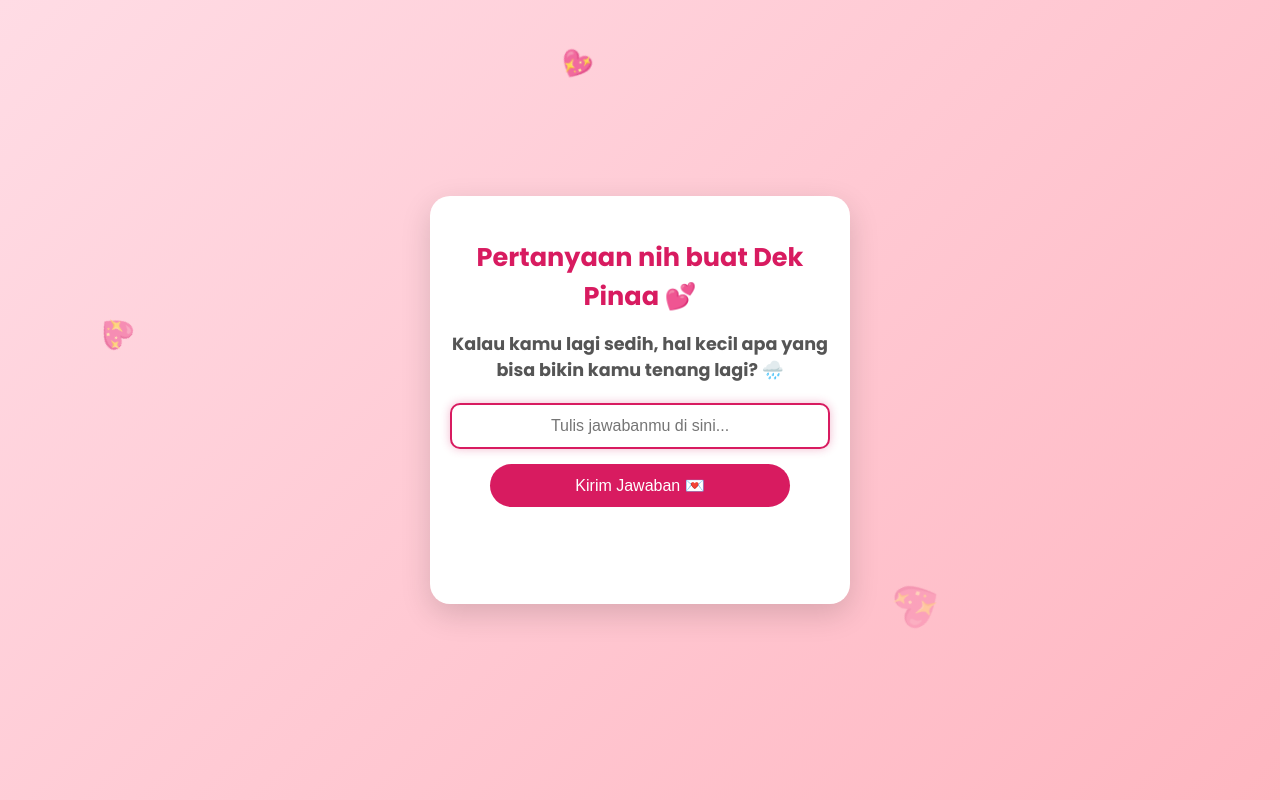
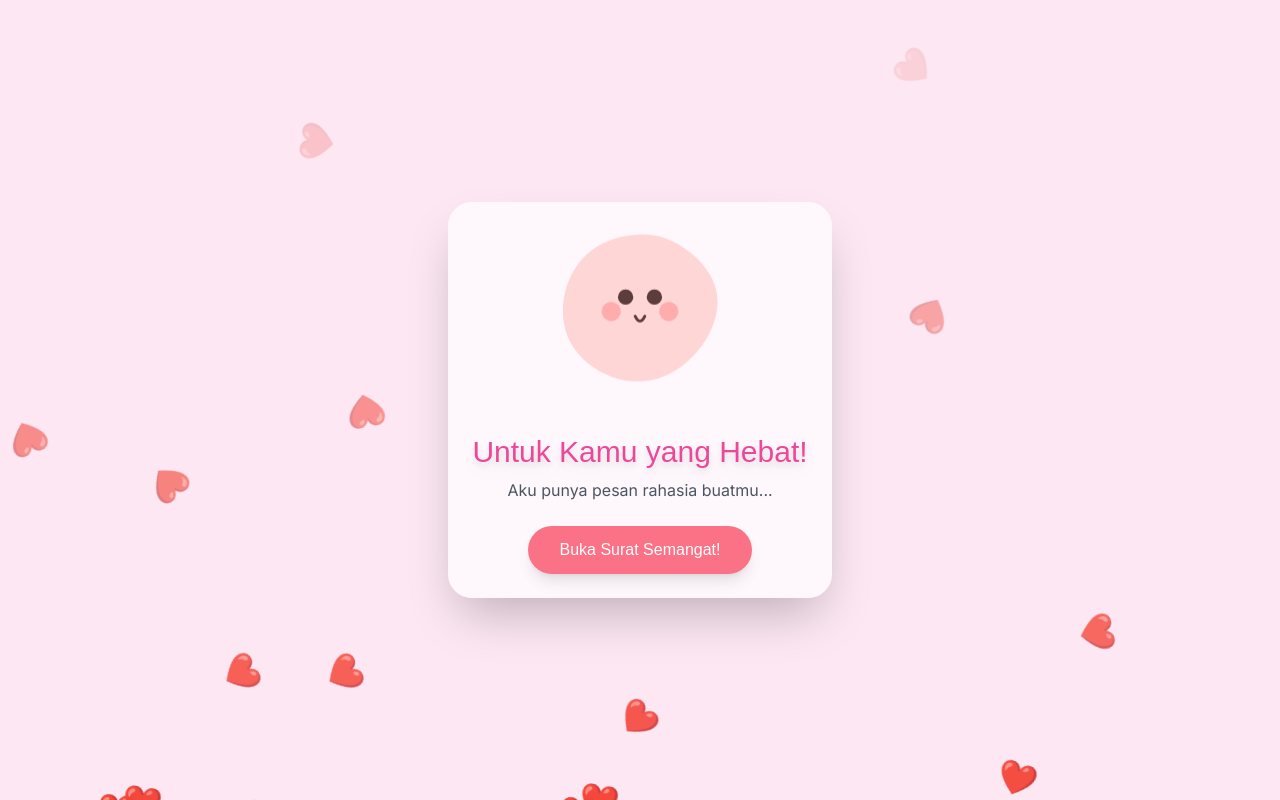
Before and after one commit to nakharir/pin, a plain HTML site: page index.html in a window 1280 px wide. Drawn offline with nearby package versions, Linux system fonts and the light colour scheme; a web font is replaced by a local one.

Commit message:
semangatt

```diff
--- a/index.html
+++ b/index.html
@@ -3,344 +3,194 @@
   <head>
     <meta charset="UTF-8" />
     <meta name="viewport" content="width=device-width, initial-scale=1.0" />
-    <title>Game Kenal Dek Pinaa Lebih Dalam 💘</title>
+    <title>Untuk Kamu yang Hebat!</title>
+    <script src="https://cdn.tailwindcss.com"></script>
+    <link rel="preconnect" href="https://fonts.googleapis.com" />
+    <link rel="preconnect" href="https://fonts.gstatic.com" crossorigin />
+    <link
+      href="https://fonts.googleapis.com/css2?family=Inter:wght@400;700&family=Mochiy+Pop+One&display=swap"
+      rel="stylesheet"
+    />
     <style>
-      @import url("https://fonts.googleapis.com/css2?family=Poppins:wght@400;600;700&display=swap");
-      * {
-        box-sizing: border-box;
+      body {
+        font-family: "Inter", sans-serif;
+        overflow: hidden; /* Mencegah scroll saat modal aktif */
       }
-      body {
-        font-family: "Poppins", sans-serif;
-        display: flex;
-        justify-content: center;
-        align-items: center;
-        min-height: 100vh;
-        margin: 0;
-        background: linear-gradient(135deg, #ffdce5, #ffb6c1);
-        padding: 20px;
+      .font-mochiy {
+        font-family: "Mochiy Pop One", sans-serif;
       }
-      .game-container {
-        background-color: #fff;
-        padding: 25px 20px;
-        border-radius: 20px;
-        box-shadow: 0 10px 30px rgba(0, 0, 0, 0.15);
-        text-align: center;
-        max-width: 420px;
-        width: 100%;
-        animation: fadeInUp 1s ease;
+      /* Animasi untuk karakter utama */
+      .float {
+        animation: float 3s ease-in-out infinite;
       }
-      h1 {
-        color: #d81b60;
-        font-weight: 700;
-        font-size: 1.6em;
-        margin-bottom: 10px;
-      }
-      h2 {
-        color: #555;
-        font-size: 1.1em;
-        margin-bottom: 20px;
-        transition: opacity 0.5s ease;
-      }
-      #answer-input {
-        width: 100%;
-        padding: 12px;
-        font-size: 1em;
-        border-radius: 10px;
-        border: 2px solid #f06292;
-        text-align: center;
-        margin-bottom: 15px;
-        outline: none;
-        transition: 0.3s;
-      }
-      #answer-input:focus {
-        border-color: #d81b60;
-        box-shadow: 0 0 10px rgba(216, 27, 96, 0.3);
-      }
-      button {
-        background-color: #d81b60;
-        color: white;
-        border: none;
-        padding: 12px 25px;
-        font-size: 1em;
-        border-radius: 25px;
-        cursor: pointer;
-        transition: 0.3s;
-        width: 80%;
-        max-width: 300px;
-      }
-      button:hover {
-        background-color: #c2185b;
-        transform: translateY(-2px);
-      }
-      #feedback {
-        margin-top: 15px;
-        font-size: 1.1em;
-        font-weight: 600;
-        min-height: 40px;
-      }
-      .correct {
-        color: #4caf50;
-        animation: pop 0.5s ease;
-      }
-      .incorrect {
-        color: #f44336;
-      }
-      #final-message {
-        display: none;
-        animation: fadeInUp 1s ease;
-      }
-      .heart {
-        font-size: 3em;
-        color: #d81b60;
-        animation: beat 1.5s infinite;
-      }
-      @keyframes beat {
+      @keyframes float {
         0%,
         100% {
-          transform: scale(1);
+          transform: translateY(0px);
         }
         50% {
-          transform: scale(1.2);
+          transform: translateY(-20px);
         }
       }
-      @keyframes fadeInUp {
-        from {
-          opacity: 0;
-          transform: translateY(20px);
-        }
-        to {
+      /* Animasi untuk hati yang bertebaran */
+      .heart {
+        position: absolute;
+        font-size: 2rem;
+        animation: rise 5s infinite ease-in;
+        opacity: 0;
+        color: #ff7b7b;
+      }
+      @keyframes rise {
+        0% {
+          transform: translateY(100vh) rotate(0deg);
           opacity: 1;
-          transform: translateY(0);
-        }
-      }
-      @keyframes pop {
-        0% {
-          transform: scale(0.8);
-          opacity: 0.5;
         }
         100% {
-          transform: scale(1);
-          opacity: 1;
-        }
-      }
-      .falling-heart {
-        position: fixed;
-        top: -20px;
-        color: #ff6f91;
-        animation: fall 4s linear forwards;
-        opacity: 0.9;
-        z-index: 10;
-      }
-      @keyframes fall {
-        to {
-          transform: translateY(110vh) rotate(360deg);
+          transform: translateY(-10vh) rotate(360deg);
           opacity: 0;
-        }
-      }
-      @media (max-width: 480px) {
-        body {
-          padding: 10px;
-        }
-        .game-container {
-          padding: 20px 15px;
-        }
-        h1 {
-          font-size: 1.3em;
-        }
-        h2 {
-          font-size: 1em;
-        }
-        button {
-          font-size: 0.9em;
-          width: 100%;
         }
       }
     </style>
   </head>
-  <body>
-    <audio id="bg-music" autoplay loop>
-      <source
-        src="https://cdn.pixabay.com/download/audio/2022/03/15/audio_0c8655d9b0.mp3?filename=sweet-melody-21773.mp3"
-        type="audio/mpeg"
-      />
-    </audio>
+  <body class="bg-pink-100 flex items-center justify-center min-h-screen">
+    <!-- Hati yang bertebaran di latar belakang -->
+    <div
+      id="hearts-container"
+      class="absolute inset-0 z-0 overflow-hidden"
+    ></div>
 
-    <div class="game-container">
-      <h1 id="game-title">Pertanyaan nih buat Dek Pinaa 💕</h1>
-      <div id="game-area">
-        <h2 id="question-text">Memuat pertanyaan...</h2>
-        <input
-          type="text"
-          id="answer-input"
-          placeholder="Tulis jawabanmu di sini..."
-        />
-        <br />
-        <button id="submit-btn">Kirim Jawaban 💌</button>
-        <p id="feedback"></p>
+    <main
+      class="relative z-10 text-center p-6 bg-white/70 backdrop-blur-sm rounded-3xl shadow-2xl max-w-sm mx-auto transform transition-all duration-500 hover:scale-105"
+    >
+      <!-- Karakter Lucu -->
+      <div class="float w-48 h-48 mx-auto mb-4">
+        <svg viewBox="0 0 200 200" xmlns="http://www.w3.org/2000/svg">
+          <path
+            fill="#FFD6D6"
+            d="M48.5,-59.4C63.2,-48.9,75.7,-33.8,79.5,-16.9C83.3,0,78.5,18.7,68.2,35.1C57.9,51.5,42.2,65.6,24.8,72.6C7.4,79.6,-11.7,79.5,-29.4,73.1C-47.1,66.7,-63.3,54,-72.1,37.8C-80.9,21.6,-82.3,1.9,-77.9,-15.7C-73.6,-33.2,-63.6,-48.6,-50,-59C-36.4,-69.3,-18.2,-74.6,0.5,-75.2C19.2,-75.8,33.9,-70,48.5,-59.4Z"
+            transform="translate(100 100)"
+          />
+          <!-- Mata -->
+          <circle cx="85" cy="90" r="8" fill="#5c3c3c" />
+          <circle cx="115" cy="90" r="8" fill="#5c3c3c" />
+          <!-- Mulut -->
+          <path
+            d="M 95 110 Q 100 120 105 110"
+            stroke="#5c3c3c"
+            stroke-width="3"
+            fill="none"
+            stroke-linecap="round"
+          />
+          <!-- Pipi Merah -->
+          <circle cx="70" cy="105" r="10" fill="#ff9a9a" opacity="0.7" />
+          <circle cx="130" cy="105" r="10" fill="#ff9a9a" opacity="0.7" />
+        </svg>
       </div>
 
-      <div id="final-message">
-        <h1 id="final-title"></h1>
-        <div class="heart">💖</div>
-        <h2 id="final-text"></h2>
+      <h1 class="font-mochiy text-3xl text-pink-500 drop-shadow-lg">
+        Untuk Kamu yang Hebat!
+      </h1>
+      <p class="text-gray-600 mt-2 mb-6">Aku punya pesan rahasia buatmu...</p>
+
+      <button
+        id="open-message-btn"
+        class="font-mochiy bg-rose-400 text-white px-8 py-3 rounded-full shadow-lg transform transition-transform duration-200 hover:bg-rose-500 hover:scale-110 focus:outline-none focus:ring-4 focus:ring-rose-200"
+      >
+        Buka Surat Semangat!
+      </button>
+    </main>
+
+    <!-- Modal/Popup Pesan -->
+    <div
+      id="message-modal"
+      class="fixed inset-0 bg-black bg-opacity-50 flex items-center justify-center p-4 z-50 hidden"
+    >
+      <div
+        class="bg-white rounded-3xl p-8 max-w-sm w-full text-center shadow-2xl transform scale-90 transition-transform duration-300"
+      >
+        <h2 class="font-mochiy text-2xl text-pink-500 mb-4">
+          Pesan Spesial Untukmu!
+        </h2>
+        <p id="message-text" class="text-gray-700 text-lg mb-6 leading-relaxed">
+          ...
+        </p>
+        <button
+          id="close-modal-btn"
+          class="font-mochiy bg-gray-300 text-gray-700 px-6 py-2 rounded-full transform transition-transform duration-200 hover:bg-gray-400 hover:scale-110 focus:outline-none focus:ring-4 focus:ring-gray-200"
+        >
+          Tutup
+        </button>
       </div>
     </div>
 
     <script>
-      const SCRIPT_URL =
-        "https://script.google.com/macros/s/AKfycbz-mah3K5bMY3gwhyYVqiiR6fs3GzsZA6QEudovw661GsWD4bKwoi4BJu1i0I7A6pHSTQ/exec";
-      const namaPasangan = "Dek Pinaa 💕";
+      // Ambil elemen dari HTML
+      const openBtn = document.getElementById("open-message-btn");
+      const closeBtn = document.getElementById("close-modal-btn");
+      const modal = document.getElementById("message-modal");
+      const modalContent = modal.querySelector("div");
+      const messageText = document.getElementById("message-text");
+      const heartsContainer = document.getElementById("hearts-container");
 
-      const questions = [
-        {
-          question:
-            "Kalau kamu lagi sedih, hal kecil apa yang bisa bikin kamu tenang lagi? 🌧️",
-          response: [
-            "Wah... lucu banget, aku bakal inget itu buat nyenengin kamu nanti 🥰",
-            "Berarti itu rahasia kecil buat nyembuhin sedih kamu ya~ 😚",
-          ],
-        },
-        {
-          question:
-            "Makanan favorit kamu apa sih yang gak pernah bikin bosen? 🍰",
-          response: [
-            "Hehe noted~ biar nanti aku bisa traktir yang itu 😋",
-            "Wah, fix itu harus jadi menu wajib kalo lagi bareng aku 😝",
-          ],
-        },
-        {
-          question: "Kamu lebih suka suasana hujan atau cerah? ☔☀️",
-          response: [
-            "Kalau aku sih, yang penting suasananya bareng kamu 😌",
-            "Wah cocok banget, nanti kita bisa nikmatin bareng 😍",
-          ],
-        },
-        {
-          question:
-            "Tipe cowok kayak gimana sih yang bisa bikin kamu nyaman? 💭",
-          response: [
-            "Hmm... aku dengerin baik-baik nih, siapa tau bisa jadi kayak gitu 😏",
-            "Wah, kayaknya kamu suka yang perhatian deh~ bener gak? 😚",
-          ],
-        },
-        {
-          question:
-            "Kamu lebih suka diajak ngobrol panjang atau diem bareng tapi nyaman? 💬🤫",
-          response: [
-            "Aku sih dua-duanya, asal bareng kamu 😳",
-            "Keduanya enak sih, apalagi kalo ada kamu di sebelahku 😋",
-          ],
-        },
-        {
-          question:
-            "Kalau lagi banyak pikiran, kamu biasanya nyari ketenangan di mana? 🌙",
-          response: [
-            "Semoga nanti tempat tenangmu bisa di pundakku ya 😌",
-            "Wah, aku suka tempat kayak gitu juga~ tenang dan hangat 💕",
-          ],
-        },
-        {
-          question:
-            "Satu hal kecil apa yang bisa bikin kamu bahagia banget hari ini? ✨",
-          response: [
-            "Awww~ kamu emang gampang banget bikin suasana manis 😍",
-            "Lucu banget jawabannya, kamu tuh bener-bener sunshine ☀️",
-          ],
-        },
+      // Daftar pesan semangat yang lucu
+      const messages = [
+        "Kamu itu lebih kuat dari sinyal WiFi paling kenceng dan lebih manis dari es krim rasa cokelat! Semangat teruuus ya! 💪🍦",
+        "Aku tahu hari ini berat, tapi lihat deh, bahkan bintang butuh kegelapan untuk bersinar. Kamu itu bintang paling terang di galaksiku! ✨",
+        "Kalau kamu lelah, istirahat sebentar nggak apa-apa kok. Aku di sini, siap ngasih pelukan virtual kapan aja! 🤗 Ditunggu notifnya!",
+        "Jangan lupa senyum! Senyummu itu bisa bikin baterai HP-ku langsung penuh 100% dan bikin semua kucing di internet jadi makin lucu! 😁",
+        "Hey, kamu hebat banget udah berjuang sejauh ini. Setiap langkah kecilmu itu berarti besar buatku. Aku bangga banget sama kamu! ❤️",
+        "Kalau hidup kasih kamu lemon, jangan dibikin lemonade. Mending kasih ke aku aja, biar aku bikinin kamu teh anget pake lemon. 🍋🍵",
+        "Apapun yang lagi kamu hadapin, inget ya, kamu nggak sendirian. Ada aku di sini yang selalu jadi supporter nomor 1 kamu! 📣",
       ];
 
-      let current = 0;
-      const questionText = document.getElementById("question-text");
-      const answerInput = document.getElementById("answer-input");
-      const submitBtn = document.getElementById("submit-btn");
-      const feedback = document.getElementById("feedback");
-      const gameArea = document.getElementById("game-area");
-      const finalMessage = document.getElementById("final-message");
-      const finalTitle = document.getElementById("final-title");
-      const finalText = document.getElementById("final-text");
+      // Fungsi untuk menampilkan modal
+      openBtn.addEventListener("click", () => {
+        // Pilih pesan acak
+        const randomIndex = Math.floor(Math.random() * messages.length);
+        messageText.textContent = messages[randomIndex];
 
+        // Tampilkan modal dengan animasi
+        modal.classList.remove("hidden");
+        setTimeout(() => {
+          modalContent.classList.remove("scale-90");
+          modalContent.classList.add("scale-100");
+        }, 10);
+      });
+
+      // Fungsi untuk menutup modal
+      const closeModal = () => {
+        modalContent.classList.remove("scale-100");
+        modalContent.classList.add("scale-90");
+        setTimeout(() => {
+          modal.classList.add("hidden");
+        }, 300);
+      };
+
+      closeBtn.addEventListener("click", closeModal);
+
+      // Tutup modal jika klik di luar area konten
+      modal.addEventListener("click", (event) => {
+        if (event.target === modal) {
+          closeModal();
+        }
+      });
+
+      // Fungsi untuk membuat hati bertebaran
       function createHeart() {
         const heart = document.createElement("div");
-        heart.classList.add("falling-heart");
-        heart.textContent = "💖";
-        heart.style.left = Math.random() * 100 + "vw";
-        heart.style.fontSize = Math.random() * 20 + 20 + "px";
-        document.body.appendChild(heart);
-        setTimeout(() => heart.remove(), 4000);
-      }
-      setInterval(createHeart, 1200);
+        heart.classList.add("heart");
+        heart.innerText = "❤️";
+        heart.style.left = `${Math.random() * 100}vw`;
+        heart.style.animationDuration = `${Math.random() * 2 + 3}s`; // durasi antara 3-5 detik
+        heartsContainer.appendChild(heart);
 
-      function loadQuestion() {
-        if (current < questions.length) {
-          questionText.style.opacity = 0;
-          setTimeout(() => {
-            questionText.textContent = questions[current].question;
-            feedback.textContent = "";
-            answerInput.value = "";
-            questionText.style.opacity = 1;
-            answerInput.focus();
-          }, 400);
-        } else {
-          showFinalMessage();
-        }
+        setTimeout(() => {
+          heart.remove();
+        }, 5000); // Hapus hati setelah 5 detik
       }
 
-      function sendToSheet(q, a) {
-        fetch(SCRIPT_URL, {
-          method: "POST",
-          mode: "no-cors",
-          headers: { "Content-Type": "application/json" },
-          body: JSON.stringify({
-            nama: namaPasangan,
-            pertanyaan: q,
-            jawaban: a,
-          }),
-        });
-      }
-
-      function checkAnswer() {
-        const userAns = answerInput.value.trim();
-        if (userAns === "") {
-          feedback.textContent =
-            "Isi dulu dong~ aku pengen tau jawaban kamu 😗";
-          feedback.className = "incorrect";
-          return;
-        }
-
-        const q = questions[current];
-        const randomRes =
-          q.response[Math.floor(Math.random() * q.response.length)];
-        feedback.textContent = randomRes;
-        feedback.className = "correct";
-        sendToSheet(q.question, userAns);
-        current++;
-        setTimeout(loadQuestion, 2500);
-      }
-
-      function showFinalMessage() {
-        gameArea.style.display = "none";
-        finalMessage.style.display = "block";
-        finalTitle.textContent = `Makasih udah jujur, ${namaPasangan} 💞`;
-        finalText.innerHTML = `
-      Sekarang aku jadi tau hal-hal kecil yang kamu suka~ biar bisa aku lakuin biar kamu makin bahagia 😳💗<br><br>
-      <button id="restart-btn" style="margin-top:15px;background:#d81b60;color:white;border:none;padding:10px 20px;border-radius:20px;cursor:pointer;">
-        Main Lagi 🔁
-      </button>
-    `;
-
-        document.getElementById("restart-btn").addEventListener("click", () => {
-          current = 0;
-          finalMessage.style.display = "none";
-          gameArea.style.display = "block";
-          loadQuestion();
-        });
-      }
-
-      submitBtn.addEventListener("click", checkAnswer);
-      answerInput.addEventListener("keydown", (e) => {
-        if (e.key === "Enter") checkAnswer();
-      });
-      window.onload = loadQuestion;
+      // Buat hati baru setiap beberapa saat
+      setInterval(createHeart, 300);
     </script>
   </body>
 </html>
```
